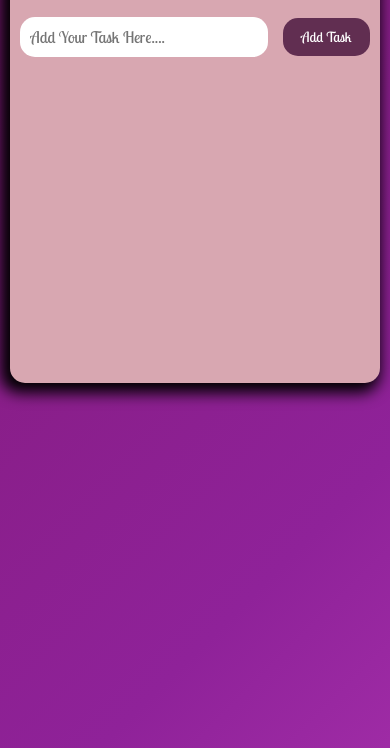
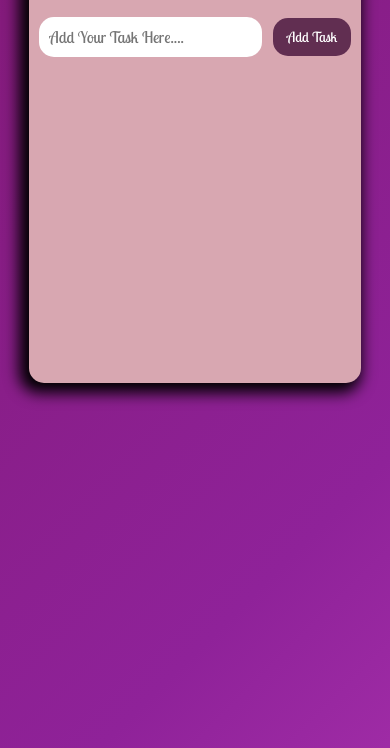
Before and after one commit to hi89141na/Todo-List-usinh-HTML-CSS-JS, a plain HTML site: page index.html in a window 390 px wide. Shown: the part 96-844 px from the top of the page. Drawn offline with Linux system fonts and the light colour scheme.

Commit message:
Changed width for diff screens

```diff
--- a/responsive.css
+++ b/responsive.css
@@ -20,7 +20,7 @@
 @media(max-width:640px) {
     .container {
         margin-top: 30px;
-        width: 450px;
+        width: 80vw;
 
     }
 
@@ -38,7 +38,7 @@
 @media(max-width:540px) {
     .container {
         margin-top: 30px;
-        width: 400px;
+        width: 80vw;
 
     }
 
@@ -56,7 +56,7 @@
 @media(max-width:480px) {
     .container {
         margin-top: 30px;
-        width: 350px;
+        width: 80vw;
 
     }
 
```
